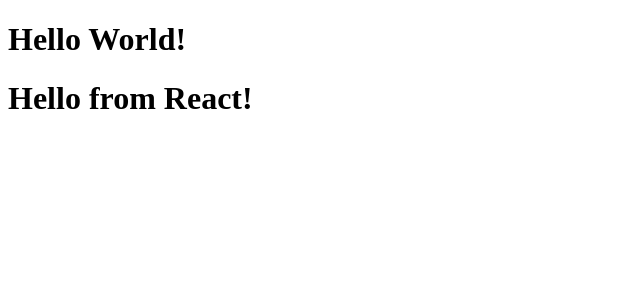
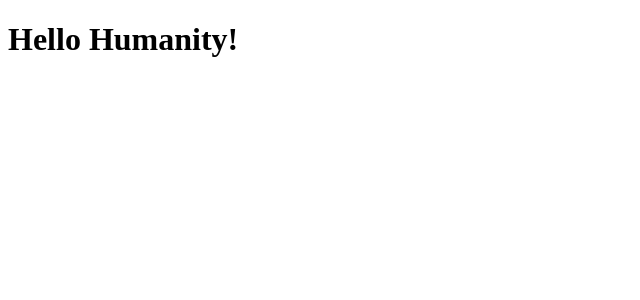
Before and after one commit to popaclctin/clonegram, a React app in the folder frontend/: page / in a window 1280 px wide. Shown: the top 300 px of the page, without its empty margins (0-640 px from the left). Built offline with nearby package versions, Linux system fonts and the light colour scheme.

Commit message:
Install react-router

```diff
--- a/frontend/package.json
+++ b/frontend/package.json
@@ -27,6 +27,7 @@
   },
   "dependencies": {
     "react": "^18.2.0",
-    "react-dom": "^18.2.0"
+    "react-dom": "^18.2.0",
+    "react-router-dom": "^6.3.0"
   }
 }
--- a/frontend/public/index.html
+++ b/frontend/public/index.html
@@ -4,10 +4,11 @@
     <meta charset="UTF-8" />
     <meta http-equiv="X-UA-Compatible" content="IE=edge" />
     <meta name="viewport" content="width=device-width, initial-scale=1.0" />
+    <meta name="description" content="Website that tries to mimic Instagram" />
     <title>Clonegram</title>
   </head>
   <body>
-    <h1>Hello World!</h1>
+    <noscript>You need to enable JavaScript to run this app.</noscript>
     <div id="root"></div>
   </body>
 </html>
--- /dev/null
+++ b/frontend/src/App.jsx
@@ -0,0 +1,7 @@
+import React from 'react';
+
+function App() {
+  return <h1>Hello Humanity!</h1>;
+}
+
+export default App;
--- a/frontend/src/Hello.jsx
+++ /dev/null
@@ -1,5 +0,0 @@
-import React from 'react';
-
-const Hello = () => <h1>Hello from React!</h1>;
-
-export default Hello;
--- a/frontend/src/index.js
+++ b/frontend/src/index.js
@@ -1,6 +1,11 @@
 import React from 'react';
-import { createRoot } from 'react-dom/client';
-import Hello from './Hello';
+import ReactDOM from 'react-dom/client';
+import App from './App';
+import { BrowserRouter } from 'react-router-dom';
 
-const root = createRoot(document.getElementById('root'));
-root.render(<Hello />);
+const root = ReactDOM.createRoot(document.getElementById('root'));
+root.render(
+  <BrowserRouter>
+    <App />
+  </BrowserRouter>
+);
```
Also changed, not shown: 1 other file (tests, documents, lock files or other folders).
